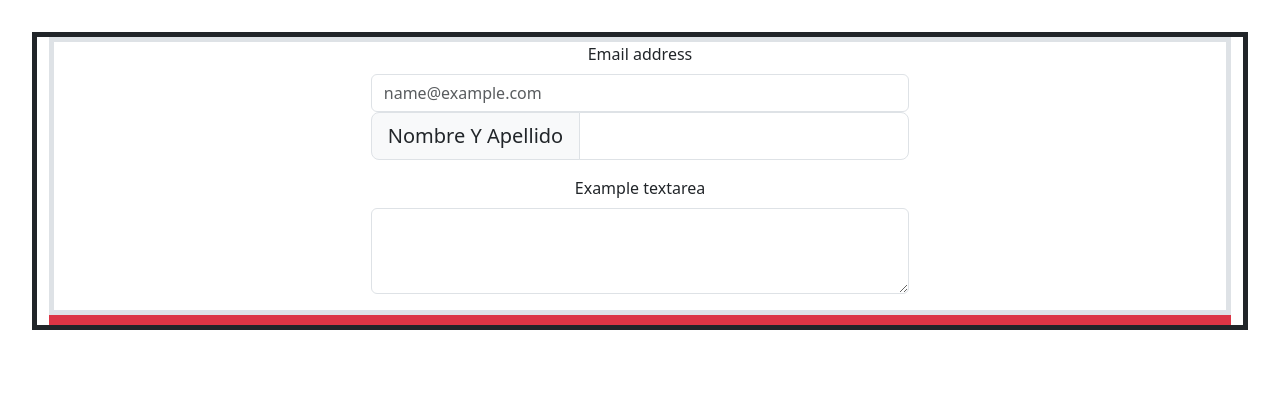
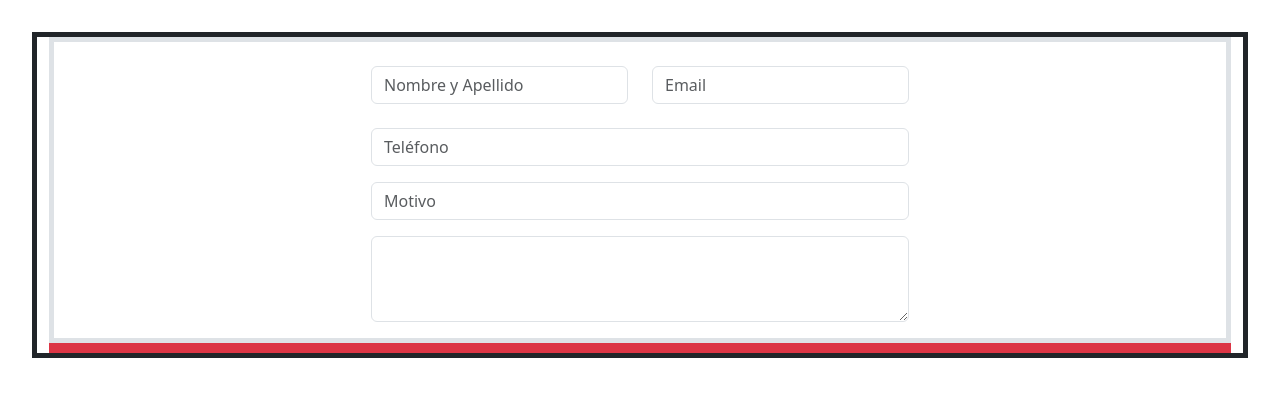
Before and after one commit to LFALVAREZ84/Frontend-SGH, a React (Vite) app: page /ContactoClientes in a window 1280 px wide. Shown: the top 396 px of the page. Built offline with nearby package versions, Linux system fonts and the light colour scheme.

Commit message:
agregue campos al formulario

```diff
--- a/src/Componentes/ContactoClientes/ContactoClientes.jsx
+++ b/src/Componentes/ContactoClientes/ContactoClientes.jsx
@@ -1,24 +1,40 @@
 import React from 'react';
-import { Form , InputGroup } from 'react-bootstrap';
+import { Form, InputGroup, FloatingLabel, Col, Row } from 'react-bootstrap';
 
 
 const ContactoClientes = () => {
-  return ( <>
-   <div className='d-flex justify-content-center'>
+  return (<>
+    <div className='d-flex justify-content-center'>
       <Form>
         <Form.Group className="mb-3" controlId="exampleForm.ControlInput1">
-          <Form.Label>Email address</Form.Label>
-          <Form.Control type="email" placeholder="name@example.com" />
-          <InputGroup size="lg">
-        <InputGroup.Text id="inputGroup-sizing-lg">Nombre Y Apellido </InputGroup.Text>
-        <Form.Control
-          aria-label="Large"
-          aria-describedby="inputGroup-sizing-sm"
-        />
-      </InputGroup>
+          <Form>
+            <br />
+            <Row>
+              <Col>
+                <Form.Control placeholder="Nombre y Apellido" rows={6} />
+              </Col>
+              <Col>
+                <Form.Control placeholder="Email" rows={6} />
+              </Col>
+            </Row>
+            <br />
+
+            <Form.Group className="mb-3" controlId="Teléfono">
+
+              <Form.Control placeholder="Teléfono" />
+            </Form.Group>
+
+            <Form.Group className="mb-3" controlId="Motivo">
+
+              <Form.Control placeholder="Motivo" />
+            </Form.Group>
+
+          </Form>
+
+
         </Form.Group>
         <Form.Group className="mb-3" controlId="exampleForm.ControlTextarea1">
-          <Form.Label>Example textarea</Form.Label>
+
           <Form.Control as="textarea" rows={3} />
         </Form.Group>
 
@@ -28,6 +44,7 @@ const ContactoClientes = () => {
 
   </>
 
-)};
+  )
+};
 
 export default ContactoClientes;
```
